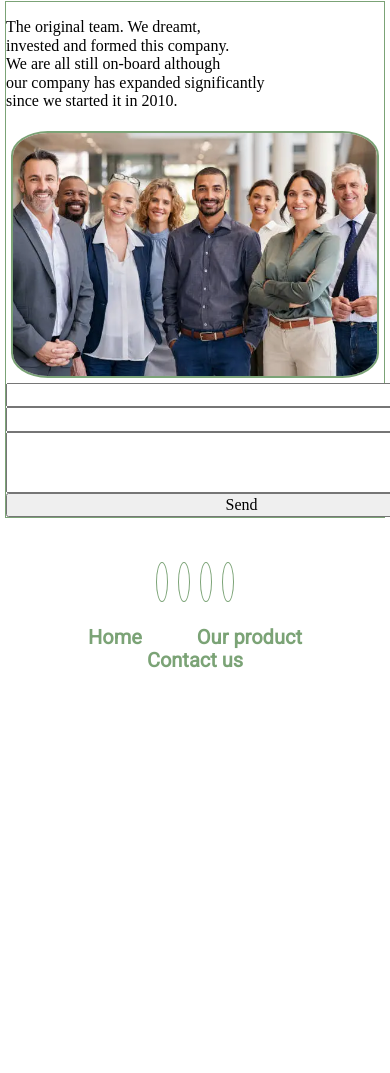
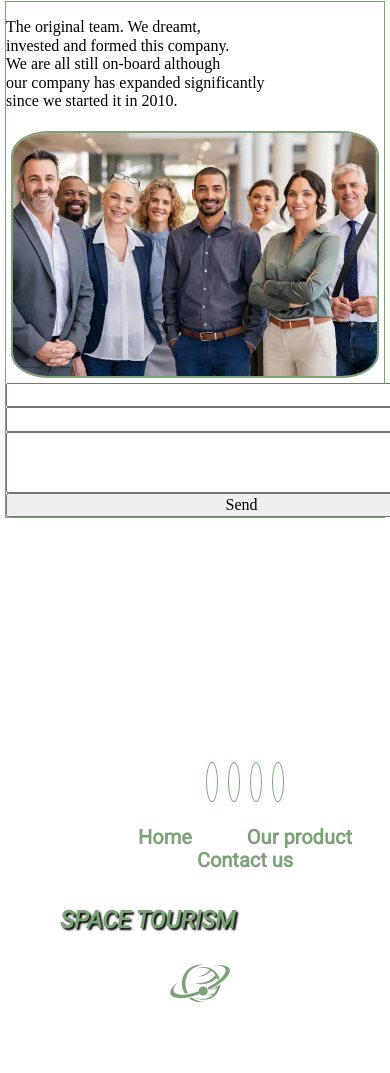
Before and after one commit to KatjaOllila/Space, a plain HTML site: page contact.html in a window 390 px wide. Shown: the part 542-1615 px from the top of the page. Before the commit the page ends 1239 px from the top, so only its background shows below. Drawn offline with nearby package versions, Linux system fonts and the light colour scheme.

Commit message:
added stuff to footer

```diff
--- a/contact.html
+++ b/contact.html
@@ -54,6 +54,10 @@
             <li><a href="#">Our product</a></li>
             <li><a href="#">Contact us</a></li>
         </ul>
+        <h2 class="logo-title">SPACE TOURISM</h2>
+        <svg class="logo">
+            <use xlink:href="images/globe.svg#globe"></use>
+        </svg>
     </footer>
 </body>
 </html>
--- a/styles/contact.css
+++ b/styles/contact.css
@@ -155,3 +155,16 @@ footer ul li a:hover {
     color: #7ba376;
     text-shadow: 1px 1px 1px #385532;
 }
+.logo-title {
+    position: relative;
+    left: 10px;
+    top: 15px;
+    margin-bottom: 0;
+}
+@media screen and (max-width: 1100px) {
+    footer {
+        position: relative;
+         top: 200px;
+         left: 50px;
+    }
+}
```
